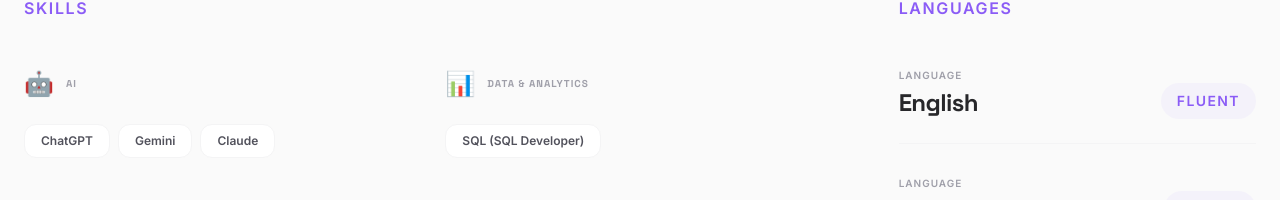
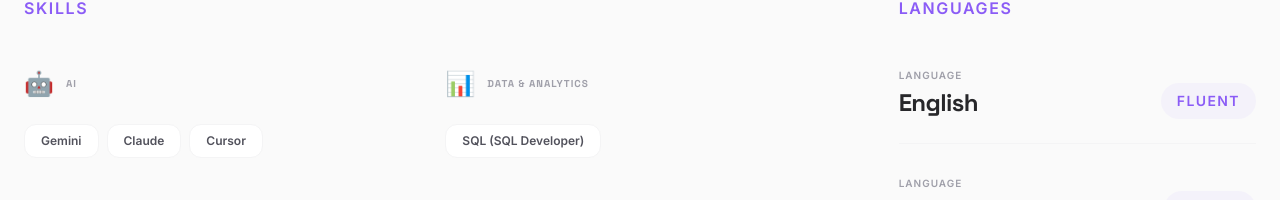
Before and after one commit to chaeeun-hyun/portfolio, a React (Vite) app: page / in a window 1280 px wide. Shown: the part 1298-1498 px from the top of the page. Built offline with nearby package versions, Linux system fonts and the light colour scheme.

Commit message:
feat: Update AI skills list
Replaced ChatGPT with Cursor in the AI skills section to reflect current expertise.

```diff
--- a/src/App.tsx
+++ b/src/App.tsx
@@ -167,7 +167,7 @@ const projects = [
 ];
 
 const skills = [
-  { category: "AI", icon: "🤖", items: ["ChatGPT", "Gemini", "Claude"] },
+  { category: "AI", icon: "🤖", items: ["Gemini", "Claude", "Cursor"] },
   { category: "Data & Analytics", icon: "📊", items: ["SQL (SQL Developer)"] },
   { category: "Content & Design", icon: "🎨", items: ["Adobe Lightroom", "Photoshop", "Premiere Pro"] },
   { category: "Productivity", icon: "⚡️", items: ["Notion", "Microsoft Office"] }
```
